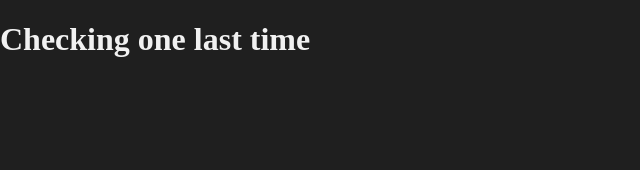
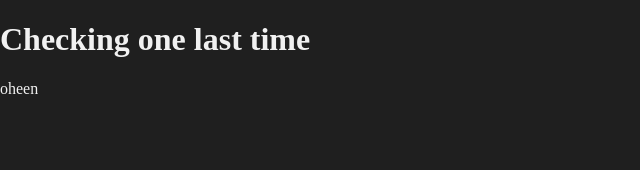
Before and after one commit to rfe2212-Scarlet-Witch/newFCE, a React app: page / in a window 1280 px wide. Shown: the top 170 px of the page, without its empty margins (0-640 px from the left). Built offline with nearby package versions, Linux system fonts and the light colour scheme.

Commit message:
Test Name Div

```diff
--- a/src/index.jsx
+++ b/src/index.jsx
@@ -6,6 +6,7 @@ function App() {
   return (
     <div className="app">
       <h1>Checking one last time</h1>
+      <div>oheen</div>
     </div>
   );
 }
```
